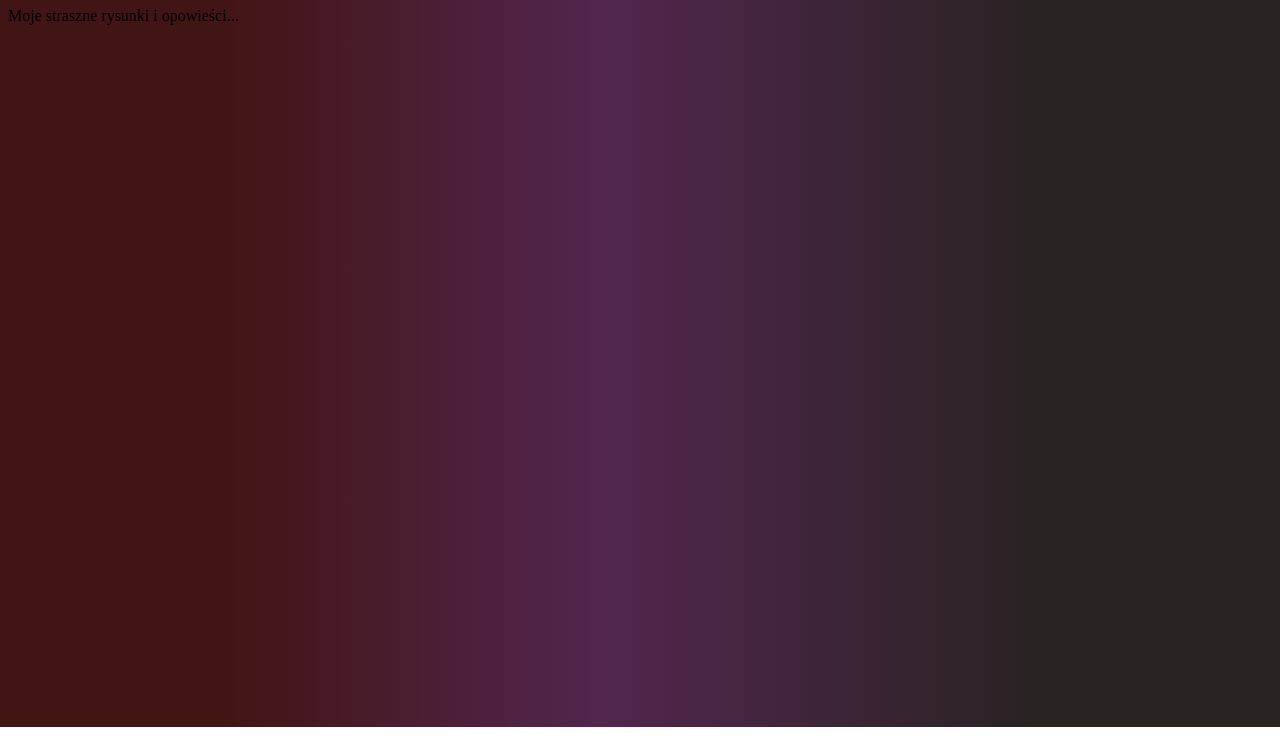
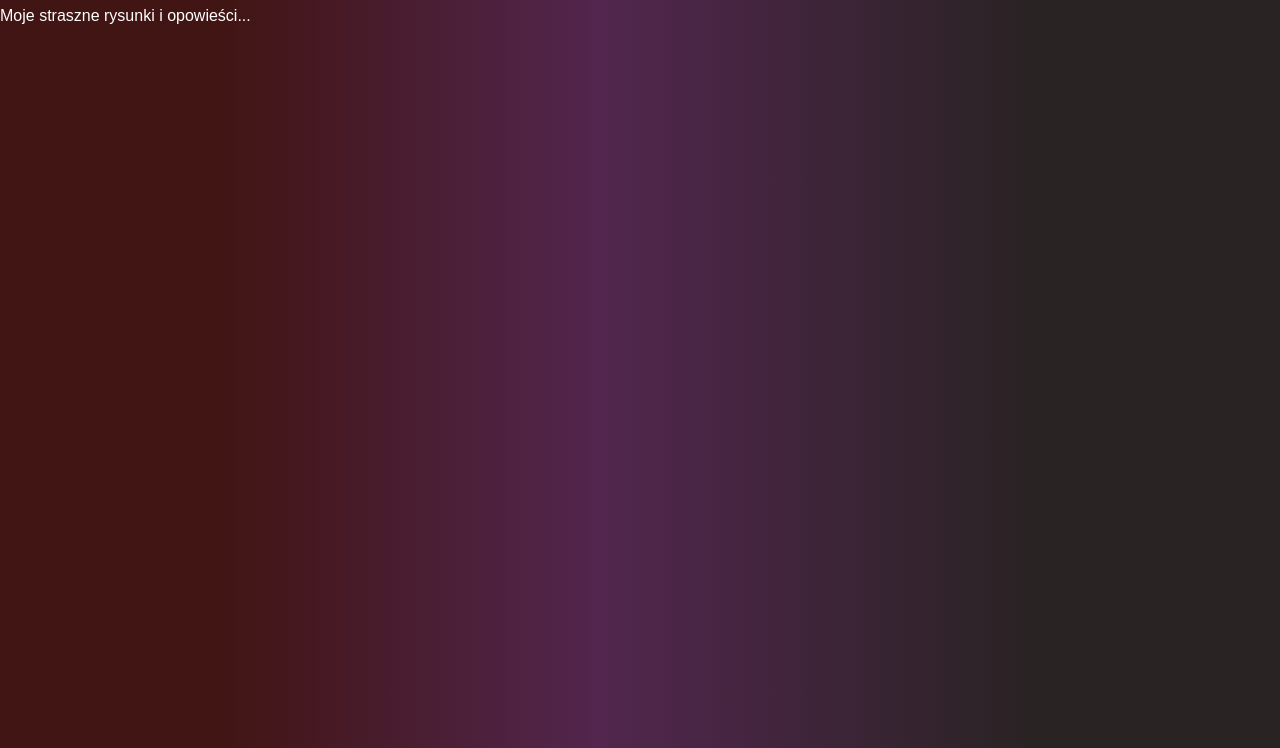
Before and after one commit to snopek312/HorrorCreations, a plain HTML site: page index.html in a window 1280 px wide. Shown: the part 73-821 px from the top of the page. Before the commit the page ends 800 px from the top, so only its background shows below. Drawn offline with Linux system fonts and the light colour scheme.

Commit message:
Update style.css

```diff
--- a/style.css
+++ b/style.css
@@ -1,5 +1,9 @@
 body {
- background: #421515;
- background: linear-gradient(90deg, rgba(66, 21, 21, 1) 18%, rgba(82, 38, 78, 1) 47%, rgba(41, 35, 35, 1) 81%);
-  );
+  margin: 0;
+  min-height: 100vh;
+  font-family: Arial, sans-serif;
+  color: white;
+
+  /* Nowy gradient */
+  background: linear-gradient(90deg, rgba(66, 21, 21, 1) 18%, rgba(82, 38, 78, 1) 47%, rgba(41, 35, 35, 1) 81%);
 }
```
